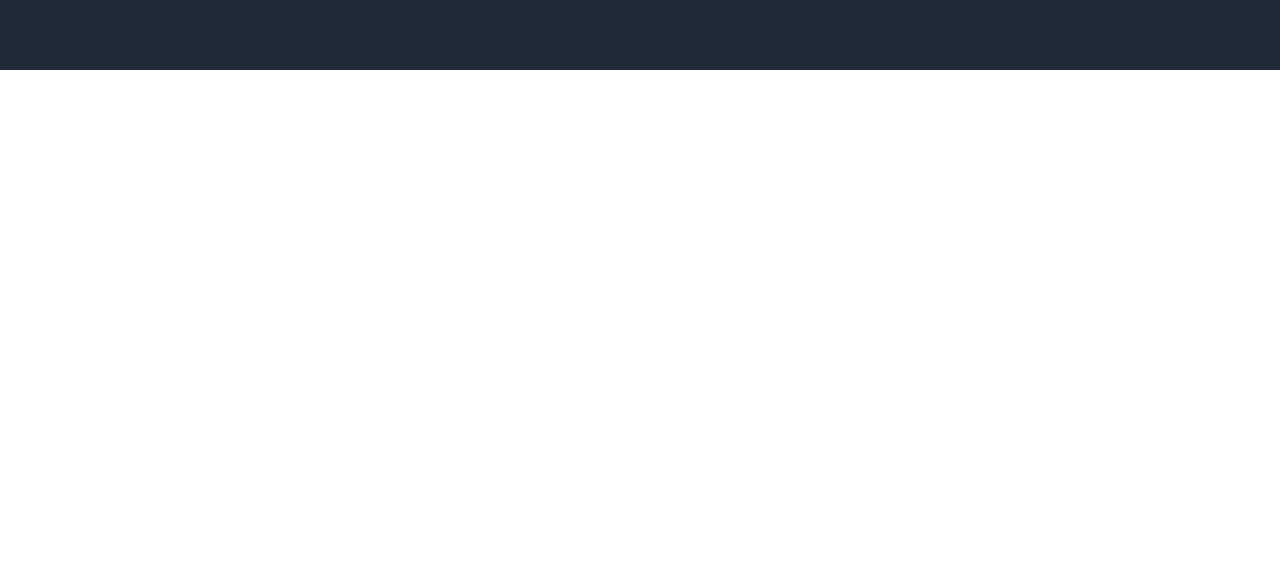
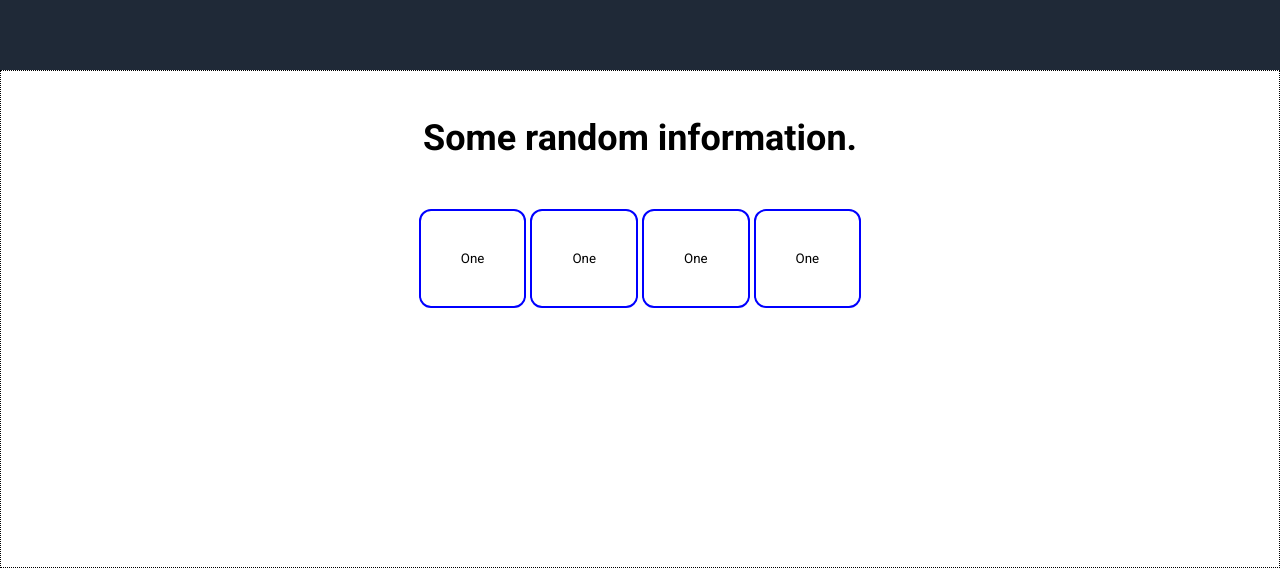
Before and after one commit to Kazee0105/kazdev, a plain HTML site: page index.html in a window 1280 px wide. Shown: the part 465-1033 px from the top of the page. Before the commit the page ends 800 px from the top, so only its background shows below. Drawn offline with Linux system fonts and the light colour scheme.

Commit message:
added midsection

```diff
--- a/index.html
+++ b/index.html
@@ -31,5 +31,16 @@
 
         </div>
     </div>
+    <div class="midsection">
+        <div class="information">
+            <h2>Some random information.</h2>
+        </div>
+        <div class="illust">
+            <button>One</button>
+            <button>One</button>
+            <button>One</button>
+            <button>One</button>
+        </div>
+    </div>
 </body>
 </html>
--- a/style.css
+++ b/style.css
@@ -86,3 +86,30 @@ img {
     font-size: 18px;
     color: #E5E7EB;
 }
+
+/* Mid Section */
+
+.midsection {
+    padding-top: 46px;
+    border: 1px dotted black;
+    height: 450px;
+    display: flex;
+    flex-direction: column;
+    align-items: center;
+}
+
+.midsection .information h2{
+    font-size: 36px;
+}
+
+.midsection .illust {
+    padding-top: 50px;
+}
+
+.illust button {
+    background-color: white;
+    color: Black;
+    border: 2px solid blue;
+    padding: 40px 40px;
+    border-radius: 12px;
+}
```
